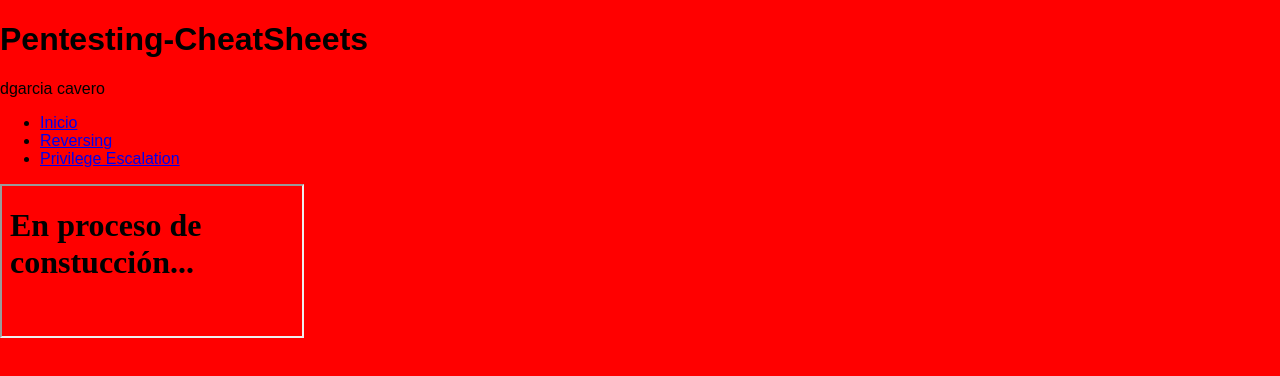
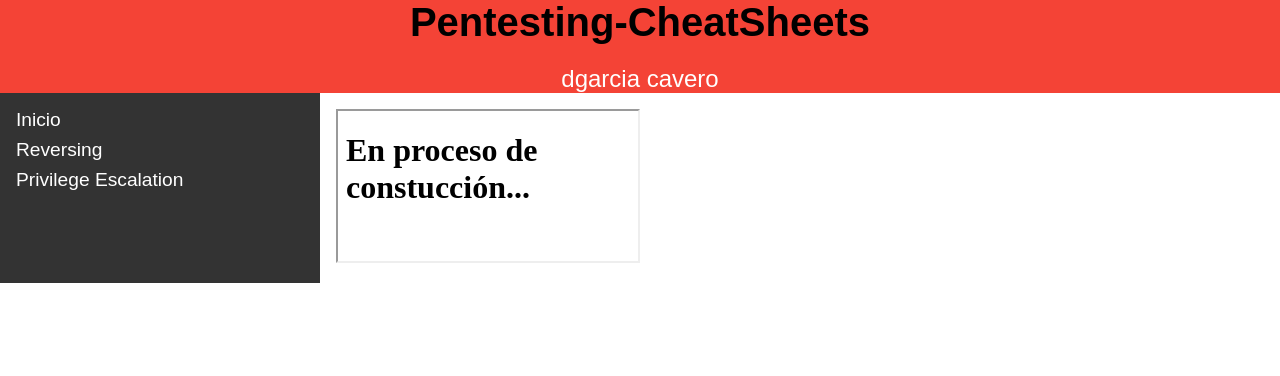
Before and after one commit to dgarciacavero/dgarciacavero.github.io, a plain HTML site: page index.html in a window 1280 px wide. Drawn offline with Linux system fonts and the light colour scheme.

Commit message:
Update index.css

```diff
--- a/index.css
+++ b/index.css
@@ -1,57 +1,70 @@
-body {
-	background-color: #ff0000;
-	color: #000;
-	font-family: Arial, sans-serif;
+/* Estilos generales */
+
+* {
 	margin: 0;
 	padding: 0;
+	box-sizing: border-box;
 }
 
-#title {
-	font-size: 36px;
-	font-weight: bold;
-	margin: 20px;
+body {
+	font-family: Arial, sans-serif;
+	background-color: #fff;
+	color: #333;
 }
 
-#subtitle {
-	font-size: 24px;
-	margin-bottom: 30px;
+.header {
+	background-color: #f44336;
+	height: 20%;
+	display: flex;
+	flex-direction: column;
+	align-items: center;
+	justify-content: center;
 }
 
-#menu {
-	background-color: #ddd;
-	height: 100%;
-	left: 0;
-	position: fixed;
-	top: 0;
-	width: 150px;
+.title {
+	font-size: 2.5em;
+	color: #000;
+	margin-bottom: 0.5em;
+	text-align: center;
 }
 
-#menu ul {
-	list-style: none;
-	margin: 0;
-	padding: 0;
+.subtitle {
+	font-size: 1.5em;
+	color: #fff;
+	text-align: center;
 }
 
-#menu li {
-	margin: 0;
-	padding: 10px;
+.container {
+	display: flex;
+	height: 80%;
 }
 
-#menu li a {
-	color: #000;
-	display: block;
-	text-decoration: none;
+.sidebar {
+	background-color: #333;
+	color: #fff;
+	width: 25%;
 }
 
-#menu li.active {
-	background-color: #ccc;
+.sidebar ul {
+	list-style: none;
+	padding: 1em;
 }
 
-#iframe {
-	border: none;
-	height: 100%;
-	left: 150px;
-	position: absolute;
-	top: 0;
-	width: calc(100% - 150px);
+.sidebar li {
+	margin-bottom: 0.5em;
 }
+
+.sidebar a {
+	color: #fff;
+	text-decoration: none;
+	font-size: 1.2em;
+}
+
+.sidebar a:hover {
+	color: #f44336;
+}
+
+.content {
+	flex: 1;
+	padding: 1em;
+}
```
